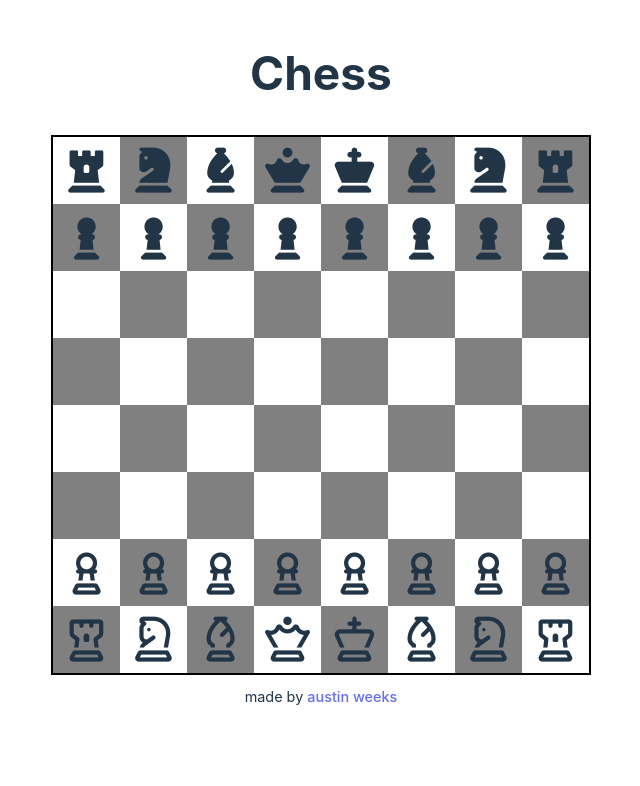
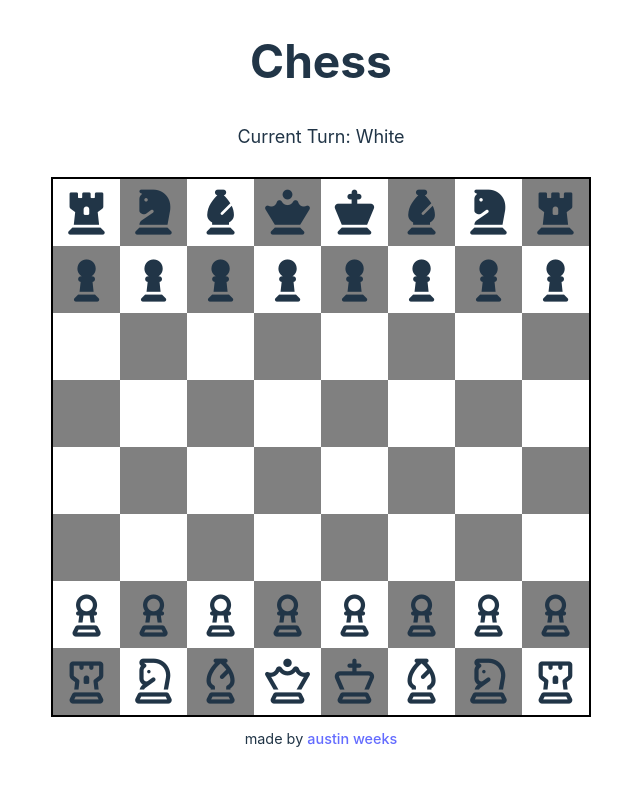
Before and after one commit to austin-weeks/chess, a React (Vite) app: page / in a window 1280 px wide. Shown: the top 786 px of the page, without its empty margins (319-959 px from the left). Built offline with nearby package versions, Linux system fonts and the light colour scheme; the HTML template or start-up script is replaced by a standard one.

Commit message:
added drag + drop functionality

```diff
--- a/index.html
+++ b/index.html
@@ -2,7 +2,7 @@
 <html lang="en">
   <head>
     <meta charset="UTF-8" />
-    <link rel="icon" type="image/svg+xml" href="/public/awbrackets.svg" />
+    <link rel="icon" type="image/svg+xml" href="/awbrackets.svg" />
     <meta name="viewport" content="width=device-width, initial-scale=1.0" />
     <title>Chess</title>
     <script src="https://kit.fontawesome.com/340720b124.js" crossorigin="anonymous"></script>
--- a/src/App.css
+++ b/src/App.css
@@ -126,4 +126,11 @@ h1 {
 
 .sq-black {
   background-color: grey;
+}
+
+.hover {
+  pointer-events: none;
+  position: absolute;
+  font-size: 2.5rem;
+  cursor: pointer;
 }/*# sourceMappingURL=App.css.map */
--- a/src/Chess.tsx
+++ b/src/Chess.tsx
@@ -1,23 +1,87 @@
 import {boardArr} from "./squares.ts"
-import {PieceType, whitePieces, blackPieces} from "./pieces.ts"
+import {PieceType, whitePieces, blackPieces, chessPiece} from "./pieces.ts"
+import { useEffect, useState } from "react";
+
+interface GrabState {
+    pieceIsGrabbed: boolean
+    grabbedPiece: chessPiece | undefined
+}
 
 function Chess() {
+    const startingGrabState: GrabState = {
+        pieceIsGrabbed: false,
+        grabbedPiece: undefined
+    }
+    const [grabbedState, setGrabbedState] = useState(startingGrabState);
+    const [isWhiteTurn, setTurn] = useState(true);
+
+    function canMove(row: number, col: number): boolean {
+        return true;
+    }
+
+    const onClick = (row:number, col: number, hasPiece: boolean) => {
+        if (grabbedState.pieceIsGrabbed) {
+            if (hasPiece) return;
+
+            if (canMove(row, col)) {
+                if (isWhiteTurn) {
+                    const piece = whitePieces.find(pc => pc === grabbedState.grabbedPiece);
+                        if (!piece) return;
+                    piece.row = row;
+                    piece.column = col;
+                }
+                else {
+                    const piece = blackPieces.find(pc => pc === grabbedState.grabbedPiece);
+                        if (!piece) return;
+                    piece.row = row;
+                    piece.column = col;
+
+                }
+
+                setGrabbedState(startingGrabState);
+                setTurn(prev => !prev);
+            } else alert("That is not a valid move! Try moving your piece to a different square.");
+        }
+        else {
+            if (!hasPiece) return;
+
+            let chessPiece;
+            if (isWhiteTurn) chessPiece = whitePieces.find(pc => pc.row === row && pc.column === col);
+            else chessPiece = blackPieces.find(pc => pc.row === row && pc.column === col);
+
+            setGrabbedState({
+                pieceIsGrabbed: true,
+                grabbedPiece: chessPiece
+            })
+        }
+
+
+    }
 
     return (
+        <>
+        <div>Current Turn: {isWhiteTurn ? "White" : "Black"}</div><br />
+
         <div className="chess-board">
+            <MovingPiece showPiece={grabbedState.pieceIsGrabbed}
+                icon={getIcon(grabbedState.grabbedPiece)} />
             {boardArr.map(sq => {
+
                 let piece = whitePieces.find(pc => pc.row === sq.row && pc.column === sq.col);
-                let isBlack = false;
-                if (!piece) {
-                    piece = blackPieces.find(pc => pc.row === sq.row && pc.column === sq.col);
-                    isBlack = true;
-                }
+                if (!piece) piece = blackPieces.find(pc => pc.row === sq.row && pc.column === sq.col);
+
                 return (
-                    <Square isBlackSquare={sq.isBlack} row={sq.row} column={sq.col}
-                    piece={piece?.pieceType} isBlackPiece={isBlack} />
+                    <Square isWhiteTurn={isWhiteTurn}
+                        grabbedState={grabbedState}
+                        onclick={onClick}
+                        isBlackSquare={sq.isBlack}
+                        row={sq.row} column={sq.col}
+                        piece={piece}
+                    />
                 );
             })}
         </div>
+        </>
     );
 }
 
@@ -25,36 +89,80 @@ interface SquareProps {
     isBlackSquare: boolean
     row: number,
     column: number,
-    piece: PieceType | undefined
-    isBlackPiece: boolean
+    piece: chessPiece | undefined
+    onclick: any;
+    isWhiteTurn: boolean
+    grabbedState: GrabState
 }
-function Square({ isBlackSquare, row, column, piece, isBlackPiece }: SquareProps) {
+function Square({ isBlackSquare, row, column, piece, onclick, isWhiteTurn, grabbedState }: SquareProps) {
     const id = `${row}-${column}`
+
+    function selectable(): boolean {
+        if (!piece) return false;
+        if (isWhiteTurn) return piece.color === "white" ? true : false;
+        else return piece.color === "black" ? true : false;
+    }
+    function showPiece(): boolean {
+        if (!piece) return false;
+        if (grabbedState.grabbedPiece) return piece !== grabbedState.grabbedPiece
+        else return true;
+    }
+
     return (
-        <div id={id} key={id} className={isBlackSquare ? "square sq-black" : "square sq-white"}>
-            {getIcon(piece, isBlackPiece)}
+        <div onClick={() => onclick(row, column, showPiece())}
+            style={selectable() ? {cursor: "pointer"} : {}}
+            id={id}
+            key={id}
+            className={isBlackSquare ? "square sq-black" : "square sq-white"} >
+            {showPiece() && getIcon(piece)}
         </div>
     );
 }
 
-function getIcon(piece: PieceType | undefined, isBlack: boolean) {
-    const style = isBlack ? "fa-solid" : "fa-regular";
-    switch (piece) {
-        case PieceType.Pawn:
-            return (<i className={`${style} fa-chess-pawn`}></i>);
-        case PieceType.Bishop:
-            return (<i className={`${style} fa-chess-bishop`}></i>);
-        case PieceType.Knight:
-            return (<i className={`${style} fa-chess-knight`}></i>);
-        case PieceType.Rook:
-            return (<i className={`${style} fa-chess-rook`}></i>);
-        case PieceType.Queen:
-            return (<i className={`${style} fa-chess-queen`}></i>);
-        case PieceType.King:
-            return (<i className={`${style} fa-chess-king`}></i>);
-        default: return ("");
+function getIcon(piece: chessPiece | undefined) {
+    if (!piece) return (<></>)
+    const style = piece.color === "black" ? "fa-solid" : "fa-regular";
+    switch (piece.pieceType) {
+        case PieceType.Pawn: return (<i className={`${style} fa-chess-pawn`}></i>);
+        case PieceType.Bishop: return (<i className={`${style} fa-chess-bishop`}></i>);
+        case PieceType.Knight: return (<i className={`${style} fa-chess-knight`}></i>);
+        case PieceType.Rook: return (<i className={`${style} fa-chess-rook`}></i>);
+        case PieceType.Queen: return (<i className={`${style} fa-chess-queen`}></i>);
+        case PieceType.King: return (<i className={`${style} fa-chess-king`}></i>);
     }
 }
 
+interface MovingPieceProps {
+    icon: JSX.Element,
+    showPiece: boolean
+}
+function MovingPiece({ icon, showPiece }: MovingPieceProps) {
+    const [style, setStyle] = useState({
+        left: "0",
+        top: "0",
+        display: showPiece ? "block" : "none"
+    })
+    useEffect(() => {
+        const move = (e: MouseEvent) => {
+            console.log(e);
+            var x = e.pageX;
+            var y = e.pageY;
+            setStyle({
+                left: x - 15 + "px",
+                top: y - 30 + "px",
+                display: showPiece ? "block" : "none"
+            })};
+        //For mouse
+        document.addEventListener("mousemove", (e) => {
+            move(e);
+        });
+        return () => document.removeEventListener("mousemove", move);
+    });
+    return (
+        <div className="hover" style={style}>
+            {icon}
+        </div>
+    );
+}
 
 export default Chess;
--- a/src/pieces.ts
+++ b/src/pieces.ts
@@ -3,87 +3,104 @@ export interface chessPiece {
     pieceType: PieceType
     row: number
     column: number
+    color: "white" | "black"
 }
 export const whitePieces: chessPiece[] = [
     {
         pieceType: PieceType.Pawn,
         row: 2,
-        column: 1
+        column: 1,
+        color: "white"
     },
     {
         pieceType: PieceType.Pawn,
         row: 2,
-        column: 2
+        column: 2,
+        color: "white"
     },
     {
         pieceType: PieceType.Pawn,
         row: 2,
-        column: 3
+        column: 3,
+        color: "white"
     },
     {
         pieceType: PieceType.Pawn,
         row: 2,
-        column: 4
+        column: 4,
+        color: "white"
     },
     {
         pieceType: PieceType.Pawn,
         row: 2,
-        column: 5
+        column: 5,
+        color: "white"
     },
     {
         pieceType: PieceType.Pawn,
         row: 2,
-        column: 6
+        column: 6,
+        color: "white"
     },
     {
         pieceType: PieceType.Pawn,
         row: 2,
-        column: 7
+        column: 7,
+        color: "white"
     },
     {
         pieceType: PieceType.Pawn,
         row: 2,
-        column: 8
+        column: 8,
+        color: "white"
     },
     {
         pieceType: PieceType.Rook,
         row: 1,
-        column: 1
+        column: 1,
+        color: "white"
     },
     {
         pieceType: PieceType.Knight,
         row: 1,
-        column: 2
+        column: 2,
+        color: "white"
     },
     {
         pieceType: PieceType.Bishop,
         row: 1,
-        column: 3
+        column: 3,
+        color: "white"
     },
     {
         pieceType: PieceType.Queen,
         row: 1,
-        column: 4
+        column: 4,
+        color: "white"
     },
     {
         pieceType: PieceType.King,
         row: 1,
-        column: 5
+        column: 5,
+        color: "white"
     },
     {
         pieceType: PieceType.Bishop,
         row: 1,
-        column: 6
+        column: 6,
+        color: "white"
     },
     {
         pieceType: PieceType.Knight,
         row: 1,
-        column: 7
+        column: 7,
+        color: "white"
     },
     {
         pieceType: PieceType.Rook,
         row: 1,
-        column: 8
+        column: 8,
+        color: "white"
     }
 ]
 
@@ -91,81 +108,97 @@ export const blackPieces: chessPiece[] = [
     {
         pieceType: PieceType.Pawn,
         row: 7,
-        column: 1
+        column: 1,
+        color: "black"
     },
     {
         pieceType: PieceType.Pawn,
         row: 7,
-        column: 2
+        column: 2,
+        color: "black"
     },
     {
         pieceType: PieceType.Pawn,
         row: 7,
-        column: 3
+        column: 3,
+        color: "black"
     },
     {
         pieceType: PieceType.Pawn,
         row: 7,
-        column: 4
+        column: 4,
+        color: "black"
     },
     {
         pieceType: PieceType.Pawn,
         row: 7,
-        column: 5
+        column: 5,
+        color: "black"
     },
     {
         pieceType: PieceType.Pawn,
         row: 7,
-        column: 6
+        column: 6,
+        color: "black"
     },
     {
         pieceType: PieceType.Pawn,
         row: 7,
-        column: 7
+        column: 7,
+        color: "black"
     },
     {
         pieceType: PieceType.Pawn,
         row: 7,
-        column: 8
+        column: 8,
+        color: "black"
     },
     {
         pieceType: PieceType.Rook,
         row: 8,
-        column: 1
+        column: 1,
+        color: "black"
     },
     {
         pieceType: PieceType.Knight,
         row: 8,
-        column: 2
+        column: 2,
+        color: "black"
     },
     {
         pieceType: PieceType.Bishop,
         row: 8,
-        column: 3
+        column: 3,
+        color: "black"
     },
     {
         pieceType: PieceType.Queen,
         row: 8,
-        column: 4
+        column: 4,
+        color: "black"
     },
     {
         pieceType: PieceType.King,
         row: 8,
-        column: 5
+        column: 5,
+        color: "black"
     },
     {
         pieceType: PieceType.Bishop,
         row: 8,
-        column: 6
+        column: 6,
+        color: "black"
     },
     {
         pieceType: PieceType.Knight,
         row: 8,
-        column: 7
+        column: 7,
+        color: "black"
     },
     {
         pieceType: PieceType.Rook,
         row: 8,
-        column: 8
+        column: 8,
+        color: "black"
     }
 ]
```
Also changed, not shown: src/App.scss (+7 -0 lines), 1 other file (tests, documents, lock files or other folders).
